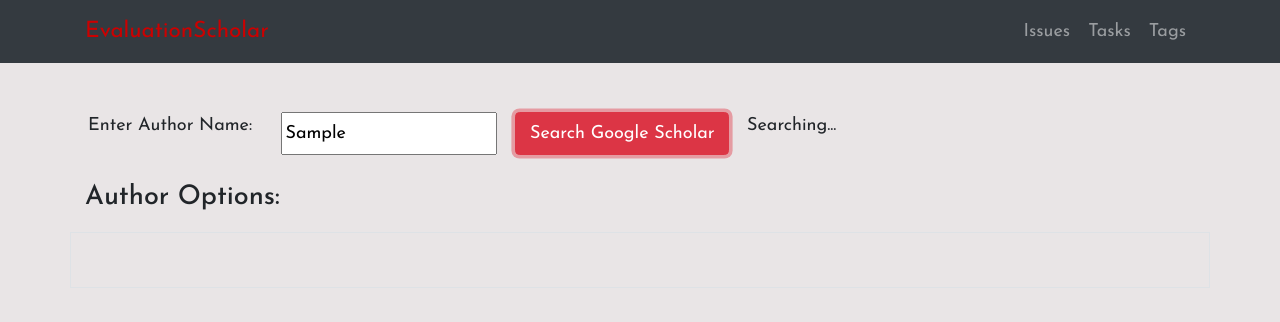
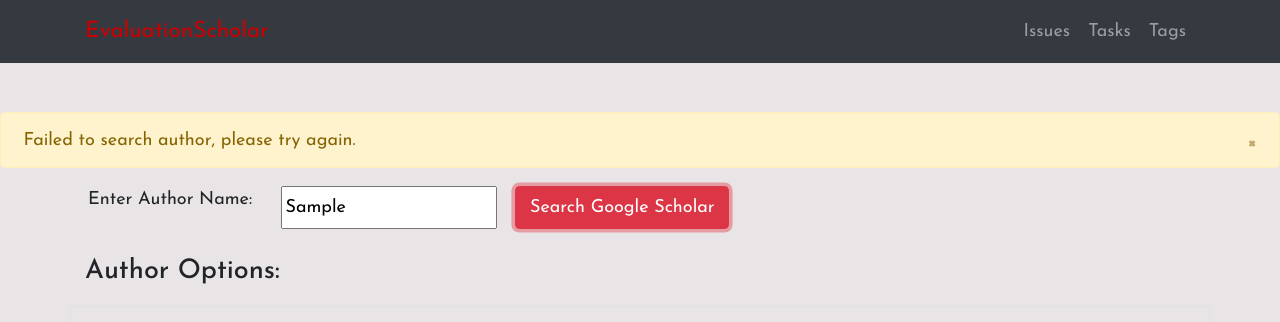
Before and after one commit to justinorringer/EvaluationScholar, a React (Create React App) app in the folder frontend/: page /createauthor in a window 1280 px wide. Both pictures are taken after typing "Sample" into the empty fields and a click on the button "Search Google Scholar". Shown: the top 322 px of the page. Built offline with nearby package versions, Linux system fonts and the light colour scheme; no server answers.

Commit message:
Changes relating to timeout failure from scraping.

```diff
--- a/frontend/src/components/createauthor.jsx
+++ b/frontend/src/components/createauthor.jsx
@@ -8,11 +8,14 @@ function CreateAuthor() {
 
     //Function to scrape authors in google scholar.
     const getScrapedAuthors = async () => {
+        hideAlert();
         document.getElementById("wait").innerText = "Searching...";
         let name = document.getElementById("authName").value;
         console.log("Awaiting response for search");
+        try {
             const response = await axios.get(`/api/scraping/profiles?name=${name}`, {
                 mode:'cors'});
+            console.log("received response");
             if (response.status === 200) {
                 console.log(response);
                 authors = response.data;
@@ -38,6 +41,11 @@ function CreateAuthor() {
                     div.appendChild(h5);
                     div.appendChild(small);
                 });
+            }
+        }
+        catch (e) {
+            console.log(e);
+            document.getElementById("failed").style = "display: block !important";
         }
         document.getElementById("wait").innerText = "";
     }
@@ -70,9 +78,17 @@ function CreateAuthor() {
         makeAuthor();
     }
 
+    function hideAlert() {
+        document.getElementById("failed").style = "display: none !important";
+    }
+
   //Return the related HTML of the page.
   return (
-    <div className="body">
+    <div className="body" id="body">
+        <div className="alert alert-warning alert-dismissible" role="alert" id="failed" style={{display: "none"}}>
+            <button className="close" type="button" data-dismiss="alert" onClick={hideAlert}><span>&times;</span></button>Failed to search author, please try again.
+        </div>
+
         <div className="container">
             <div className="row pl-3">
                 <label>Enter Author Name: &nbsp;</label>
```
Also changed, not shown: 2 other files (tests, documents, lock files or other folders). Lines whose indentation alone changed are shown as unchanged.
